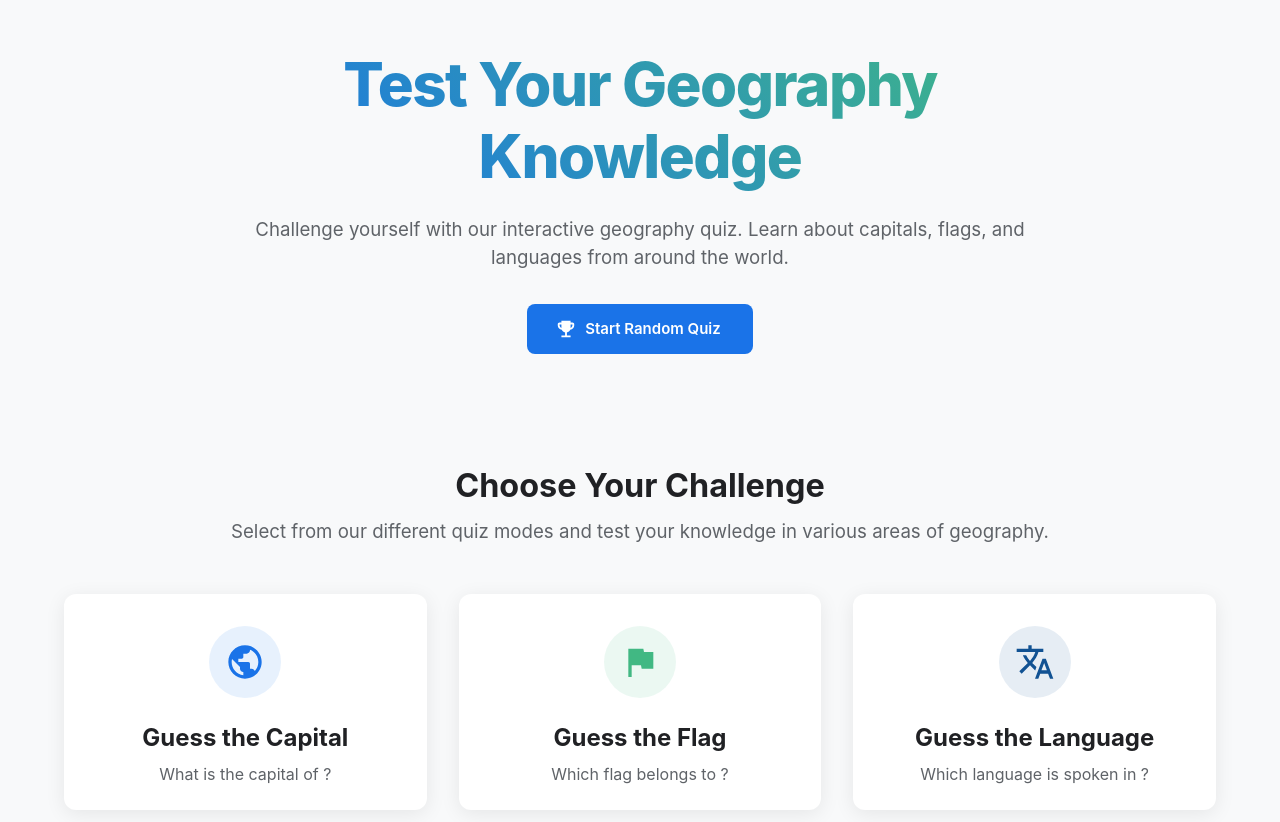
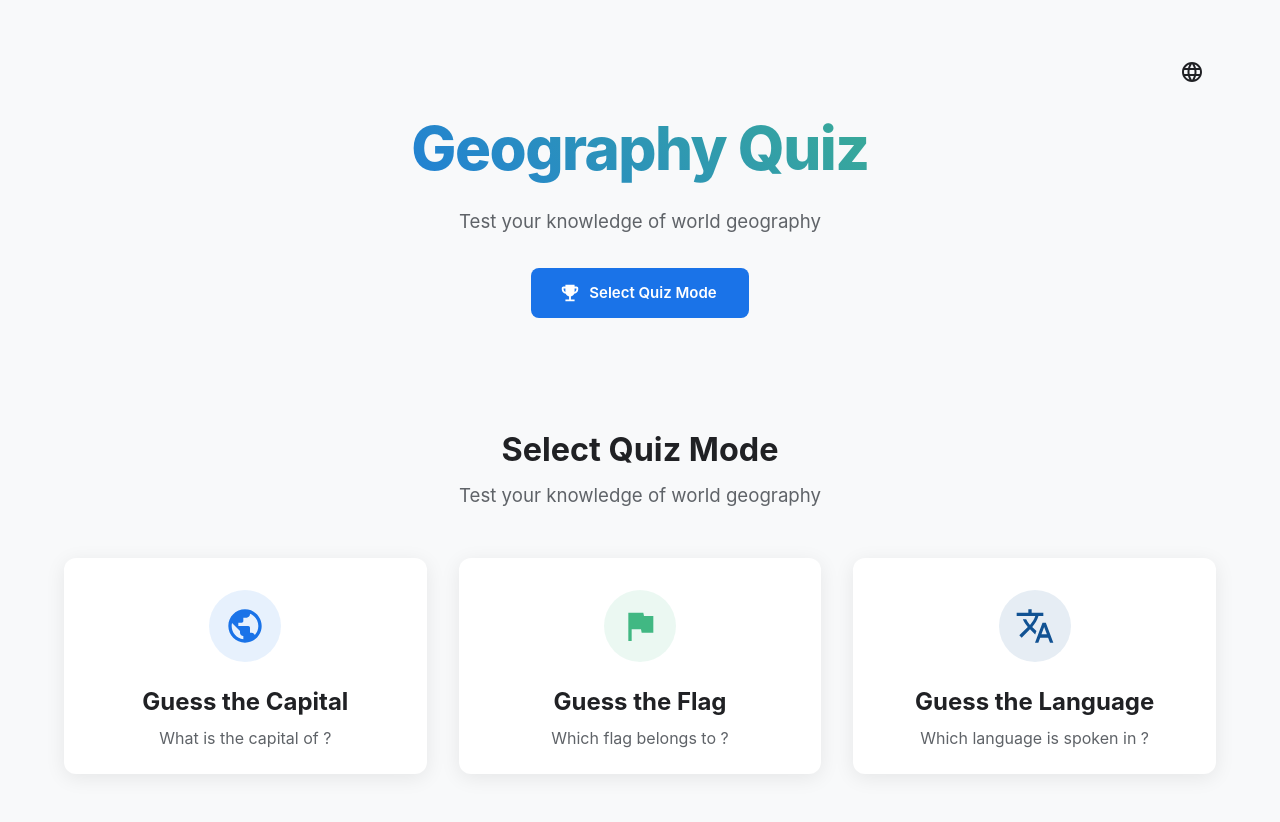
Before and after one commit to slawekradzyminski/geogame, a React (Vite) app: page / in a window 1280 px wide. Shown: the top 822 px of the page. Built offline with nearby package versions, Linux system fonts and the light colour scheme.

Commit message:
feat: implement i18n with language switcher
- Replace Chakra UI language switcher with Material UI version - Add comprehensive language switching tests - Update translations in Home component - Downgrade i18n packages for compatibility - Update project plan to reflect i18n completion

```diff
--- a/src/components/LanguageSwitcher.tsx
+++ b/src/components/LanguageSwitcher.tsx
@@ -1,25 +1,92 @@
-import { Select } from '@chakra-ui/react';
 import { useTranslation } from 'react-i18next';
+import {
+  IconButton,
+  Menu,
+  MenuItem,
+  ListItemIcon,
+  ListItemText,
+  Tooltip,
+  alpha
+} from '@mui/material';
+import LanguageIcon from '@mui/icons-material/Language';
+import { useState } from 'react';
 
-export const LanguageSwitcher = () => {
-  const { t, i18n } = useTranslation();
-  const currentLanguage = i18n.language;
+const LANGUAGES = [
+  { code: 'en', label: 'English', flag: '🇬🇧' },
+  { code: 'pl', label: 'Polski', flag: '🇵🇱' }
+];
 
-  const changeLanguage = (lng: string) => {
-    i18n.changeLanguage(lng);
+export default function LanguageSwitcher() {
+  const { t, i18n } = useTranslation('common');
+  const [anchorEl, setAnchorEl] = useState<null | HTMLElement>(null);
+  const open = Boolean(anchorEl);
+
+  const handleClick = (event: React.MouseEvent<HTMLElement>) => {
+    setAnchorEl(event.currentTarget);
+  };
+
+  const handleClose = () => {
+    setAnchorEl(null);
+  };
+
+  const changeLanguage = async (langCode: string) => {
+    await i18n.changeLanguage(langCode);
+    handleClose();
   };
 
   return (
-    <Select
-      value={currentLanguage}
-      onChange={(e) => changeLanguage(e.target.value)}
-      size={{ base: 'sm', md: 'md' }}
-      width={{ base: '80px', md: 'auto' }}
-      variant="filled"
-      fontSize={{ base: 'sm', md: 'md' }}
-    >
-      <option value="en">{t('language.en')}</option>
-      <option value="pl">{t('language.pl')}</option>
-    </Select>
+    <>
+      <Tooltip title={t('language.select')}>
+        <IconButton
+          onClick={handleClick}
+          size="large"
+          aria-controls={open ? 'language-menu' : undefined}
+          aria-haspopup="true"
+          aria-expanded={open ? 'true' : undefined}
+          color="inherit"
+        >
+          <LanguageIcon />
+        </IconButton>
+      </Tooltip>
+      <Menu
+        id="language-menu"
+        anchorEl={anchorEl}
+        open={open}
+        onClose={handleClose}
+        MenuListProps={{
+          'aria-labelledby': 'language-button',
+        }}
+        PaperProps={{
+          sx: {
+            bgcolor: (theme) => alpha(theme.palette.primary.dark, 0.9),
+            color: 'white',
+            '& .MuiMenuItem-root': {
+              '&:hover': {
+                bgcolor: (theme) => alpha(theme.palette.primary.main, 0.8),
+              },
+              '&.Mui-selected': {
+                bgcolor: (theme) => alpha(theme.palette.primary.main, 0.6),
+                '&:hover': {
+                  bgcolor: (theme) => alpha(theme.palette.primary.main, 0.7),
+                },
+              },
+            },
+          },
+        }}
+      >
+        {LANGUAGES.map((lang) => (
+          <MenuItem
+            key={lang.code}
+            onClick={() => changeLanguage(lang.code)}
+            selected={i18n.language === lang.code}
+          >
+            <ListItemIcon sx={{ fontSize: 20, color: 'white' }}>
+              {lang.flag}
+            </ListItemIcon>
+            <ListItemText>{lang.label}</ListItemText>
+          </MenuItem>
+        ))}
+      </Menu>
+    </>
   );
-};
+}
--- a/src/components/Layout.tsx
+++ b/src/components/Layout.tsx
@@ -2,7 +2,7 @@ import { ReactNode } from 'react';
 import { Box, Flex, HStack, IconButton, useColorMode } from '@chakra-ui/react';
 import { SunIcon, MoonIcon } from '@chakra-ui/icons';
 import { useTranslation } from 'react-i18next';
-import { LanguageSwitcher } from './LanguageSwitcher';
+import LanguageSwitcher from './LanguageSwitcher';
 
 interface LayoutProps {
   children: ReactNode;
--- a/src/pages/Home.tsx
+++ b/src/pages/Home.tsx
@@ -16,6 +16,7 @@ import PublicIcon from '@mui/icons-material/Public';
 import FlagIcon from '@mui/icons-material/Flag';
 import TranslateIcon from '@mui/icons-material/Translate';
 import EmojiEventsIcon from '@mui/icons-material/EmojiEvents';
+import LanguageSwitcher from '../components/LanguageSwitcher';
 
 interface QuizOptionProps {
   icon: React.ComponentType<SvgIconProps>;
@@ -64,7 +65,7 @@ const QuizOption = ({ icon: Icon, title, description, onClick, color }: QuizOpti
 
 export default function Home() {
   const navigate = useNavigate();
-  const { t } = useTranslation('quiz');
+  const { t } = useTranslation(['common', 'quiz']);
   const theme = useTheme();
 
   const startQuiz = (mode: string) => {
@@ -82,6 +83,17 @@ export default function Home() {
         py: { xs: 4, md: 6 }
       }}
     >
+      <Box
+        sx={{
+          width: '100%',
+          display: 'flex',
+          justifyContent: 'flex-end',
+          mb: 2
+        }}
+      >
+        <LanguageSwitcher />
+      </Box>
+
       <Box sx={{ width: '100%', maxWidth: 800, mb: 8 }}>
         <Typography
           component="h1"
@@ -96,14 +108,14 @@ export default function Home() {
             WebkitTextFillColor: 'transparent',
           }}
         >
-          Test Your Geography Knowledge
+          {t('app.title')}
         </Typography>
         <Typography
           variant="subtitle1"
           color="text.secondary"
           sx={{ mb: 4, textAlign: 'center' }}
         >
-          Challenge yourself with our interactive geography quiz. Learn about capitals, flags, and languages from around the world.
+          {t('app.description')}
         </Typography>
         <Box sx={{ display: 'flex', justifyContent: 'center' }}>
           <Button
@@ -117,14 +129,14 @@ export default function Home() {
               mb: { xs: 4, md: 6 }
             }}
           >
-            Start Random Quiz
-        </Button>
+            {t('quiz:modes.select')}
+          </Button>
         </Box>
       </Box>
 
       <Box sx={{ width: '100%', maxWidth: 1200 }}>
         <Typography variant="h4" component="h2" textAlign="center" gutterBottom>
-          Choose Your Challenge
+          {t('quiz:modes.select')}
         </Typography>
         <Typography
           variant="subtitle1"
@@ -132,7 +144,7 @@ export default function Home() {
           textAlign="center"
           sx={{ mb: 6 }}
         >
-          Select from our different quiz modes and test your knowledge in various areas of geography.
+          {t('app.description')}
         </Typography>
 
         <Grid
@@ -143,22 +155,22 @@ export default function Home() {
         >
           <QuizOption
             icon={PublicIcon}
-            title={t('modes.capital')}
-            description={t('questions.capital', { country: '' })}
+            title={t('quiz:modes.capital')}
+            description={t('quiz:questions.capital', { country: '' })}
             onClick={() => startQuiz('capital')}
             color={theme.palette.primary.main}
           />
           <QuizOption
             icon={FlagIcon}
-            title={t('modes.flag')}
-            description={t('questions.flag', { country: '' })}
+            title={t('quiz:modes.flag')}
+            description={t('quiz:questions.flag', { country: '' })}
             onClick={() => startQuiz('flag')}
             color={theme.palette.secondary.main}
           />
           <QuizOption
             icon={TranslateIcon}
-            title={t('modes.language')}
-            description={t('questions.language', { country: '' })}
+            title={t('quiz:modes.language')}
+            description={t('quiz:questions.language', { country: '' })}
             onClick={() => startQuiz('language')}
             color={theme.palette.primary.dark}
           />
```
Also changed, not shown: package.json (+4 -4 lines), src/i18n.ts (added, +31 -0 lines), 2 other files (tests, documents, lock files or other folders).
